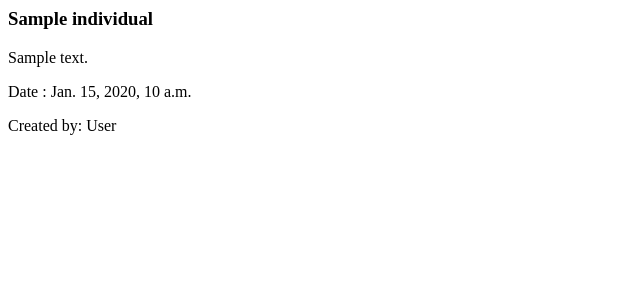
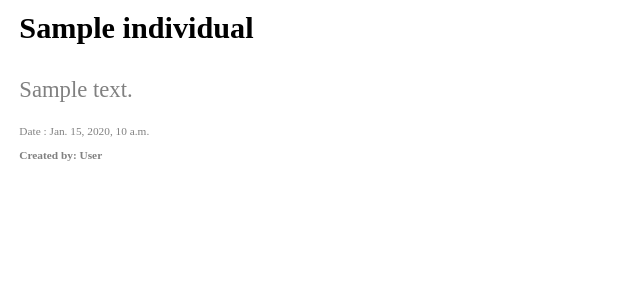
Before and after one commit to sachinmukherjee/Blogger, a Django app: template Blogs/templates/individualblog.html in a window 1280 px wide. Shown: the top 300 px of the page, without its empty margins (0-640 px from the left). Run offline with Django 3.2, Linux system fonts and the light colour scheme; the template is opened without the code that fills it: most values are stand-ins (such as "Sample title", 1, 10 or a date in 2020); data that the repository does not hold is empty.

Commit message:
Some more styling added

```diff
--- /dev/null
+++ b/Blogs/static/Blogs/individual.css
@@ -0,0 +1,27 @@
+h3
+{
+  font-size:0.8cm;
+  font-weight:bold;
+}
+.content
+{
+  color:grey;
+  font-size:0.6cm;
+}
+.date
+{
+ color:grey;
+ font-size:0.3cm;
+}
+.author
+{
+  color:grey;
+  font-size:0.3cm;
+  font-weight:bold;
+}
+.individual
+{
+  position:relative;
+  margin:0.3cm;
+
+}
--- a/Blogs/static/Blogs/login.css
+++ b/Blogs/static/Blogs/login.css
@@ -1,6 +1,6 @@
 body
 {
- background-color:brown;
+    background-color:lightblue;
 }
 
 .login
@@ -12,7 +12,6 @@ body
   padding:1cm;
   left:12cm;
   top:3.2cm;
-  background-color:white;
 }
 
 input[type=email], input[type=password]
--- a/Blogs/templates/home.html
+++ b/Blogs/templates/home.html
@@ -1,15 +1,16 @@
 <html>
 <head>
   <title>Blogger</title>
+  {% load staticfiles %}
+    <link rel="stylesheet" type="text/css" href="{% static 'Blogs/home.css' %}">
 </head>
 
 <body>
 <div class="home">
   {% for all in blogs %}
     <a href="/home/{{all.id}}/">{{all.title}}</a>
-    <p>{{all.content}}</p>
+    <p class="content">{{all.content}}</p>
     <p>Publish Date: {{all.date}}</p>
-    <p>Published by: {{all.username.fullname}}</p>
   {% endfor %}
 </div>
 </body>
--- a/Blogs/templates/individualblog.html
+++ b/Blogs/templates/individualblog.html
@@ -1,12 +1,16 @@
 <html>
 <head>
     <title>{{individual.title}}</title>
+    {% load staticfiles %}
+    <link rel="stylesheet" type="text/css" href="{% static 'Blogs/individual.css' %}">
 </head>
 
 <body>
+<div class="individual">
   <h3>{{individual.title}}</h3>
-  <p>{{individual.content}}</p>
-  <p>Date : {{individual.date}}</p>
-  <p>Created by: {{individual.username.fullname}} </p>
+  <p class="content">{{individual.content}}</p>
+  <p class="date">Date : {{individual.date}}</p>
+  <p class="author">Created by: {{individual.username.fullname}} </p>
+</div>
 </body>
 </html>
```
Also changed, not shown: Blogs/static/Blogs/home.css (added, +29 -0 lines).
